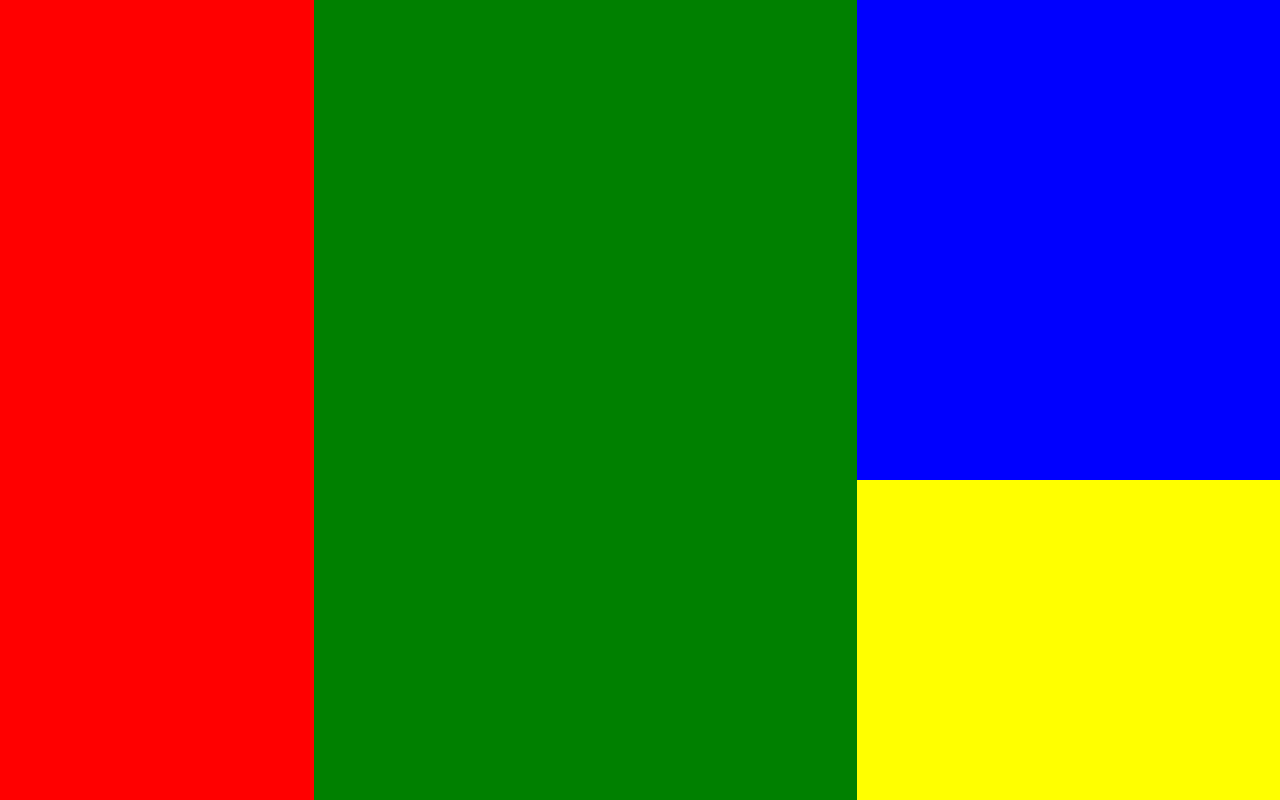
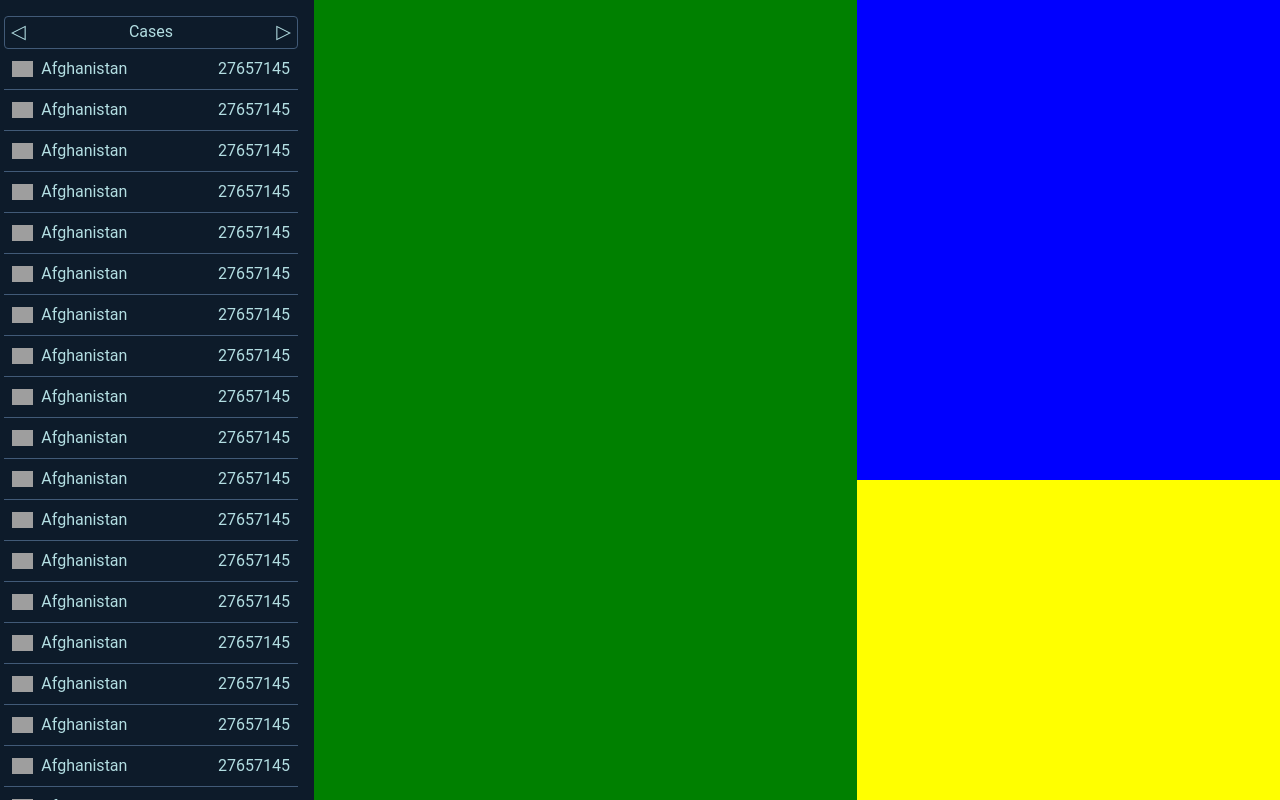
Before and after one commit to odil-abdulloyev/covid19-dashboard, a React (Create React App) app: page / in a window 1280 px wide. Built offline with nearby package versions, Linux system fonts and the light colour scheme; grey boxes are pictures that could not be loaded.

Commit message:
feat: implement list component markup

```diff
--- a/src/components/app/app.jsx
+++ b/src/components/app/app.jsx
@@ -1,3 +1,4 @@
 import { Layout } from '../layout/layout';
+import { List } from '../list/list';
 
-export const App = () => <Layout />;
+export const App = () => <Layout listContent={<List />} />;
--- a/src/components/layout/layout.css
+++ b/src/components/layout/layout.css
@@ -1,6 +1,7 @@
 .list-container {
   background-color: red;
-  min-height: 100vh;
+  height: 100vh;
+  padding: 0;
 }
 
 .map-container {
--- /dev/null
+++ b/src/components/list/list.css
@@ -0,0 +1,39 @@
+.list {
+  height: 100%;
+}
+
+.list ul {
+  margin: 0;
+  padding: 0;
+}
+
+.list-item {
+  list-style: none;
+  padding: 0.5rem;
+  display: flex;
+  justify-content: space-between;
+  align-items: center;
+  cursor: pointer;
+}
+
+.list-item:hover {
+  background-color: var(--hover-color);
+}
+
+.country {
+  display: flex;
+  align-items: center;
+  column-gap: 0.5rem;
+}
+
+.country-flag {
+  height: var(--font-size);
+}
+
+.list-item:not(.list-item:last-child) {
+  border-bottom: 1px solid var(--secondary-color);
+}
+
+.list-title {
+  text-align: center;
+}
--- /dev/null
+++ b/src/components/list/list.jsx
@@ -0,0 +1,30 @@
+import './list.css';
+
+export const List = () => {
+  return (
+    <div className='block list'>
+      <div className='control-panel'>
+        <button className='control'>&#x25C1;</button>
+        <span>Cases</span>
+        <button className='control'>&#x25B7;</button>
+      </div>
+      <ul>
+        {Array(100)
+          .fill(0)
+          .map((_, i) => (
+            <li className='list-item' key={i}>
+              <div className='country'>
+                <img
+                  src='https://restcountries.eu/data/afg.svg'
+                  alt='flag'
+                  className='country-flag'
+                />
+                <span className='country-name'>Afghanistan</span>
+              </div>
+              <div className='amount'>27657145</div>
+            </li>
+          ))}
+      </ul>
+    </div>
+  );
+};
--- /dev/null
+++ b/src/index.css
@@ -0,0 +1,53 @@
+body {
+  margin: 0;
+  box-sizing: border-box;
+  font-family: Roboto, sans-serif;
+}
+
+*,
+*::before,
+*::after {
+  box-sizing: inherit;
+}
+
+:root {
+  --primary-color: #0d1b2a;
+  --secondary-color: #415a77;
+  --text-color-light: #b3dee2;
+  --hover-color: #14213d;
+  --font-size: 1rem;
+}
+
+.block {
+  position: relative;
+  padding: 1rem;
+  background-color: var(--primary-color);
+  color: var(--text-color-light);
+  overflow: auto;
+  font-size: var(--font-size);
+}
+
+.control-panel {
+  display: flex;
+  justify-content: space-between;
+  align-items: center;
+  border: 1px solid var(--secondary-color);
+  border-radius: 4px;
+}
+
+.control {
+  background: none;
+  border: none;
+  color: var(--text-color-light);
+  font-size: 1.2rem;
+  transition: all 0.2s;
+}
+
+.control:hover {
+  opacity: 0.6;
+}
+
+.control:active {
+  transform: translate(1px, 1px);
+  color: #ff6347;
+}
--- a/src/index.jsx
+++ b/src/index.jsx
@@ -1,6 +1,7 @@
 import React from 'react';
 import ReactDOM from 'react-dom';
 import 'bootstrap/dist/css/bootstrap.min.css';
+import './index.css';
 import { App } from './components/app/app';
 
 ReactDOM.render(
```
Also changed, not shown: src/components/layout/layout.jsx (+24 -3 lines).
